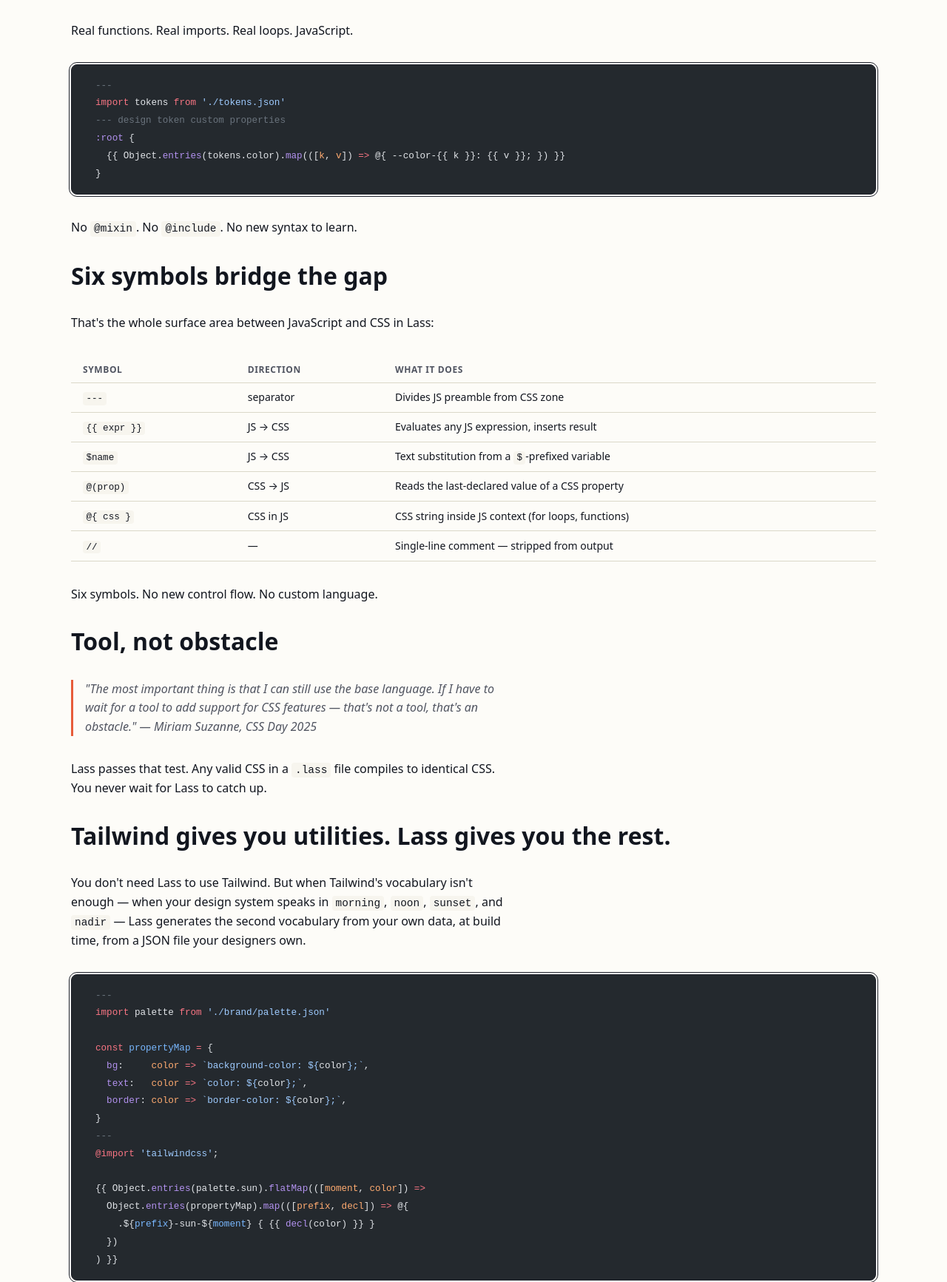
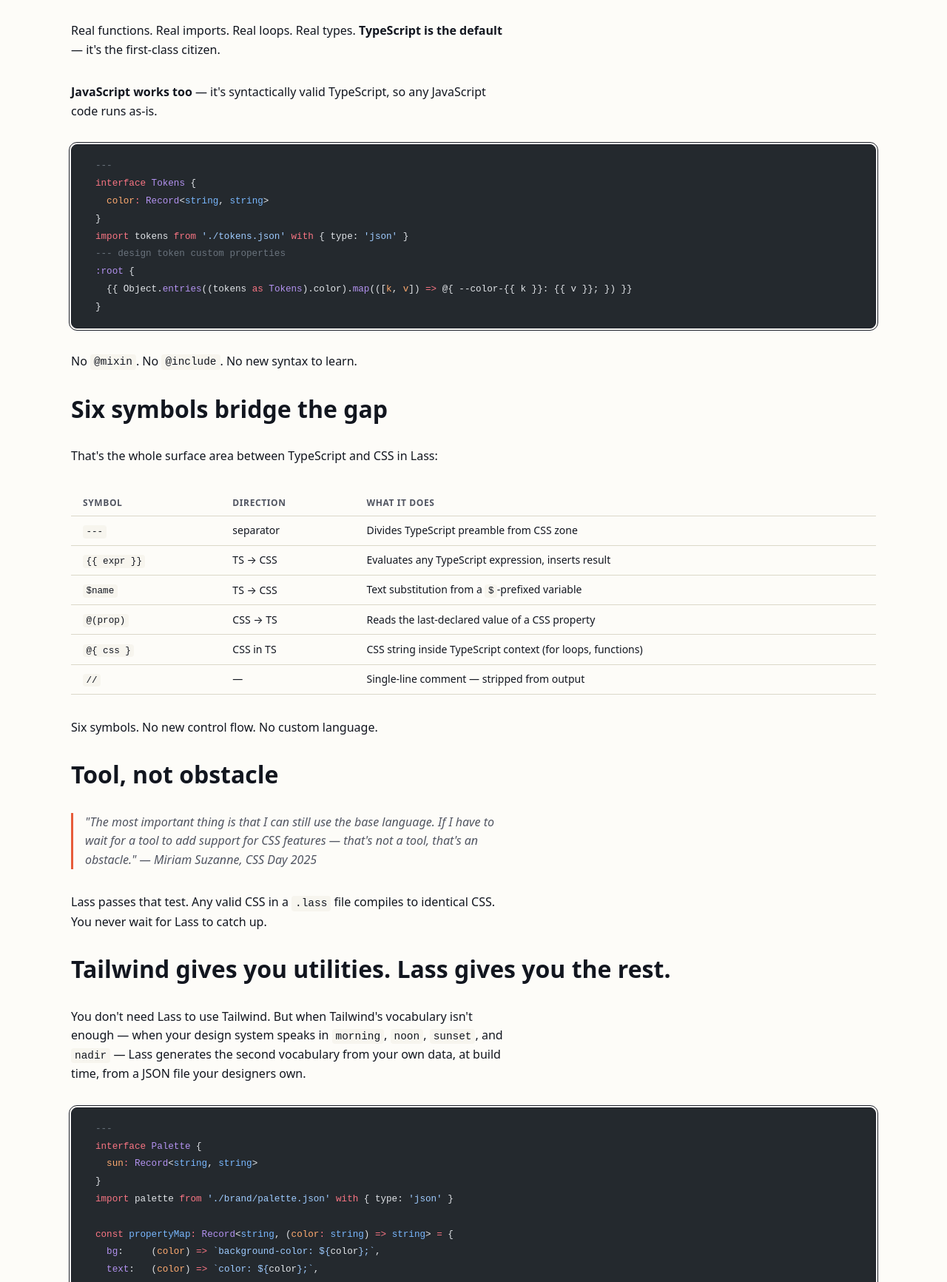
Before and after one commit to lass-lang/lass-lang.github.io, a website built with Vite: page docs/index.html in a window 1280 px wide. Shown: the part 1067-2800 px from the top of the page at 74% size. Built offline with nearby package versions, Linux system fonts and the light colour scheme.

Commit message:
fix: code review fixes — Example 4 preamble delimiter + TypeScript-first positioning
- Add opening --- delimiter to Example 4 (button.lass) fixing CSS zone highlighting
- Update copy: TypeScript-first positioning (JS → TS throughout)
- Add TypeScript interfaces and typed variables to code examples
- Update comparison table with TypeScript-First row
- Update meta descriptions and page titles
- Rebuild docs/ with corrected Shiki highlighting

```diff
--- a/docs/index.html
+++ b/docs/index.html
@@ -3,15 +3,15 @@
 <head>
   <meta charset="UTF-8">
   <meta name="viewport" content="width=device-width, initial-scale=1.0">
-  <title>Lass — CSS + JavaScript. Nothing else.</title>
-  <meta name="description" content="A CSS preprocessor that uses real JavaScript instead of inventing a new language. Compiles to static CSS at build time.">
+  <title>Lass — CSS + TypeScript. Nothing else.</title>
+  <meta name="description" content="A CSS preprocessor that uses real TypeScript instead of inventing a new language. JavaScript works too. Compiles to static CSS at build time.">
   <link rel="stylesheet" href="assets/index-EHLhZfkS.css">
 </head>
 <body>
   <main class="page">
     <h1>Lass</h1>
 <blockquote>
-<p>CSS + JavaScript. Nothing else.</p>
+<p>CSS + TypeScript. Nothing else.</p>
 </blockquote>
 <h2>CSS is already great</h2>
 <p>Modern CSS is remarkable. Use it.</p>
@@ -20,20 +20,24 @@
 <blockquote>
 <p>&quot;A preprocessor that gets out of the way. Write CSS features the day they ship — Lass only touches what you ask it to.&quot;</p>
 </blockquote>
-<h2>When you need logic, use JS</h2>
+<h2>When you need logic, use TypeScript (or JavaScript)</h2>
 <p>Other preprocessors invented their own languages to fill the gap. Sass gave you <code>@mixin</code>, <code>@include</code>, <code>@each</code>, <code>@if</code>, <code>@function</code>. Less gave you <code>.mixin()</code>, <code>each()</code>, <code>when()</code>. New syntax. New rules. New things to remember.</p>
 <p>CSS itself won't add loops. It's declarative — a bucket of properties, not a sequence of steps. That gap is permanent.</p>
 <p>Lass's answer: don't learn a new language. Use the one you already know.</p>
-<p>Real functions. Real imports. Real loops. JavaScript.</p>
+<p>Real functions. Real imports. Real loops. Real types. <strong>TypeScript is the default</strong> — it's the first-class citizen.</p>
+<p><strong>JavaScript works too</strong> — it's syntactically valid TypeScript, so any JavaScript code runs as-is.</p>
 <pre class="shiki shiki-themes github-dark github-light" style="background-color:#24292e;--shiki-light-bg:#fff;color:#e1e4e8;--shiki-light:#24292e" tabindex="0"><code class="language-lass"><span class="line"><span style="color:#6A737D;--shiki-light:#6A737D">---</span></span>
-<span class="line"><span style="color:#F97583;--shiki-light:#D73A49">import</span><span style="color:#E1E4E8;--shiki-light:#24292E"> tokens </span><span style="color:#F97583;--shiki-light:#D73A49">from</span><span style="color:#9ECBFF;--shiki-light:#032F62"> './tokens.json'</span></span>
+<span class="line"><span style="color:#F97583;--shiki-light:#D73A49">interface</span><span style="color:#B392F0;--shiki-light:#6F42C1"> Tokens</span><span style="color:#E1E4E8;--shiki-light:#24292E"> {</span></span>
+<span class="line"><span style="color:#FFAB70;--shiki-light:#E36209">  color</span><span style="color:#F97583;--shiki-light:#D73A49">:</span><span style="color:#B392F0;--shiki-light:#6F42C1"> Record</span><span style="color:#E1E4E8;--shiki-light:#24292E">&#x3C;</span><span style="color:#79B8FF;--shiki-light:#005CC5">string</span><span style="color:#E1E4E8;--shiki-light:#24292E">, </span><span style="color:#79B8FF;--shiki-light:#005CC5">string</span><span style="color:#E1E4E8;--shiki-light:#24292E">></span></span>
+<span class="line"><span style="color:#E1E4E8;--shiki-light:#24292E">}</span></span>
+<span class="line"><span style="color:#F97583;--shiki-light:#D73A49">import</span><span style="color:#E1E4E8;--shiki-light:#24292E"> tokens </span><span style="color:#F97583;--shiki-light:#D73A49">from</span><span style="color:#9ECBFF;--shiki-light:#032F62"> './tokens.json'</span><span style="color:#F97583;--shiki-light:#D73A49"> with</span><span style="color:#E1E4E8;--shiki-light:#24292E"> { type: </span><span style="color:#9ECBFF;--shiki-light:#032F62">'json'</span><span style="color:#E1E4E8;--shiki-light:#24292E"> }</span></span>
 <span class="line"><span style="color:#6A737D;--shiki-light:#6A737D">--- design token custom properties</span></span>
 <span class="line"><span style="color:#B392F0;--shiki-light:#6F42C1">:root</span><span style="color:#E1E4E8;--shiki-light:#24292E"> {</span></span>
-<span class="line"><span style="color:#E1E4E8;--shiki-light:#24292E">  {{ Object.</span><span style="color:#B392F0;--shiki-light:#6F42C1">entries</span><span style="color:#E1E4E8;--shiki-light:#24292E">(tokens.color).</span><span style="color:#B392F0;--shiki-light:#6F42C1">map</span><span style="color:#E1E4E8;--shiki-light:#24292E">(([</span><span style="color:#FFAB70;--shiki-light:#E36209">k</span><span style="color:#E1E4E8;--shiki-light:#24292E">, </span><span style="color:#FFAB70;--shiki-light:#E36209">v</span><span style="color:#E1E4E8;--shiki-light:#24292E">]) </span><span style="color:#F97583;--shiki-light:#D73A49">=></span><span style="color:#E1E4E8;--shiki-light:#24292E"> @{ --color-{{ k }}: {{ v }}; }) }}</span></span>
+<span class="line"><span style="color:#E1E4E8;--shiki-light:#24292E">  {{ Object.</span><span style="color:#B392F0;--shiki-light:#6F42C1">entries</span><span style="color:#E1E4E8;--shiki-light:#24292E">((tokens </span><span style="color:#F97583;--shiki-light:#D73A49">as</span><span style="color:#B392F0;--shiki-light:#6F42C1"> Tokens</span><span style="color:#E1E4E8;--shiki-light:#24292E">).color).</span><span style="color:#B392F0;--shiki-light:#6F42C1">map</span><span style="color:#E1E4E8;--shiki-light:#24292E">(([</span><span style="color:#FFAB70;--shiki-light:#E36209">k</span><span style="color:#E1E4E8;--shiki-light:#24292E">, </span><span style="color:#FFAB70;--shiki-light:#E36209">v</span><span style="color:#E1E4E8;--shiki-light:#24292E">]) </span><span style="color:#F97583;--shiki-light:#D73A49">=></span><span style="color:#E1E4E8;--shiki-light:#24292E"> @{ --color-{{ k }}: {{ v }}; }) }}</span></span>
 <span class="line"><span style="color:#E1E4E8;--shiki-light:#24292E">}</span></span></code></pre>
 <p>No <code>@mixin</code>. No <code>@include</code>. No new syntax to learn.</p>
 <h2>Six symbols bridge the gap</h2>
-<p>That's the whole surface area between JavaScript and CSS in Lass:</p>
+<p>That's the whole surface area between TypeScript and CSS in Lass:</p>
 <table>
 <thead>
 <tr>
@@ -46,27 +50,27 @@
 <tr>
 <td><code>---</code></td>
 <td>separator</td>
-<td>Divides JS preamble from CSS zone</td>
+<td>Divides TypeScript preamble from CSS zone</td>
 </tr>
 <tr>
 <td><code>{{ expr }}</code></td>
-<td>JS → CSS</td>
-<td>Evaluates any JS expression, inserts result</td>
+<td>TS → CSS</td>
+<td>Evaluates any TypeScript expression, inserts result</td>
 </tr>
 <tr>
 <td><code>$name</code></td>
-<td>JS → CSS</td>
+<td>TS → CSS</td>
 <td>Text substitution from a <code>$</code>-prefixed variable</td>
 </tr>
 <tr>
 <td><code>@(prop)</code></td>
-<td>CSS → JS</td>
+<td>CSS → TS</td>
 <td>Reads the last-declared value of a CSS property</td>
 </tr>
 <tr>
 <td><code>@{ css }</code></td>
-<td>CSS in JS</td>
-<td>CSS string inside JS context (for loops, functions)</td>
+<td>CSS in TS</td>
+<td>CSS string inside TypeScript context (for loops, functions)</td>
 </tr>
 <tr>
 <td><code>//</code></td>
@@ -85,17 +89,20 @@
 <h2>Tailwind gives you utilities. Lass gives you the rest.</h2>
 <p>You don't need Lass to use Tailwind. But when Tailwind's vocabulary isn't enough — when your design system speaks in <code>morning</code>, <code>noon</code>, <code>sunset</code>, and <code>nadir</code> — Lass generates the second vocabulary from your own data, at build time, from a JSON file your designers own.</p>
 <pre class="shiki shiki-themes github-dark github-light" style="background-color:#24292e;--shiki-light-bg:#fff;color:#e1e4e8;--shiki-light:#24292e" tabindex="0"><code class="language-lass"><span class="line"><span style="color:#6A737D;--shiki-light:#6A737D">---</span></span>
-<span class="line"><span style="color:#F97583;--shiki-light:#D73A49">import</span><span style="color:#E1E4E8;--shiki-light:#24292E"> palette </span><span style="color:#F97583;--shiki-light:#D73A49">from</span><span style="color:#9ECBFF;--shiki-light:#032F62"> './brand/palette.json'</span></span>
+<span class="line"><span style="color:#F97583;--shiki-light:#D73A49">interface</span><span style="color:#B392F0;--shiki-light:#6F42C1"> Palette</span><span style="color:#E1E4E8;--shiki-light:#24292E"> {</span></span>
+<span class="line"><span style="color:#FFAB70;--shiki-light:#E36209">  sun</span><span style="color:#F97583;--shiki-light:#D73A49">:</span><span style="color:#B392F0;--shiki-light:#6F42C1"> Record</span><span style="color:#E1E4E8;--shiki-light:#24292E">&#x3C;</span><span style="color:#79B8FF;--shiki-light:#005CC5">string</span><span style="color:#E1E4E8;--shiki-light:#24292E">, </span><span style="color:#79B8FF;--shiki-light:#005CC5">string</span><span style="color:#E1E4E8;--shiki-light:#24292E">></span></span>
+<span class="line"><span style="color:#E1E4E8;--shiki-light:#24292E">}</span></span>
+<span class="line"><span style="color:#F97583;--shiki-light:#D73A49">import</span><span style="color:#E1E4E8;--shiki-light:#24292E"> palette </span><span style="color:#F97583;--shiki-light:#D73A49">from</span><span style="color:#9ECBFF;--shiki-light:#032F62"> './brand/palette.json'</span><span style="color:#F97583;--shiki-light:#D73A49"> with</span><span style="color:#E1E4E8;--shiki-light:#24292E"> { type: </span><span style="color:#9ECBFF;--shiki-light:#032F62">'json'</span><span style="color:#E1E4E8;--shiki-light:#24292E"> }</span></span>
 <span class="line"></span>
-<span class="line"><span style="color:#F97583;--shiki-light:#D73A49">const</span><span style="color:#79B8FF;--shiki-light:#005CC5"> propertyMap</span><span style="color:#F97583;--shiki-light:#D73A49"> =</span><span style="color:#E1E4E8;--shiki-light:#24292E"> {</span></span>
-<span class="line"><span style="color:#B392F0;--shiki-light:#6F42C1">  bg</span><span style="color:#E1E4E8;--shiki-light:#24292E">:     </span><span style="color:#FFAB70;--shiki-light:#E36209">color</span><span style="color:#F97583;--shiki-light:#D73A49"> =></span><span style="color:#9ECBFF;--shiki-light:#032F62"> `background-color: ${</span><span style="color:#E1E4E8;--shiki-light:#24292E">color</span><span style="color:#9ECBFF;--shiki-light:#032F62">};`</span><span style="color:#E1E4E8;--shiki-light:#24292E">,</span></span>
-<span class="line"><span style="color:#B392F0;--shiki-light:#6F42C1">  text</span><span style="color:#E1E4E8;--shiki-light:#24292E">:   </span><span style="color:#FFAB70;--shiki-light:#E36209">color</span><span style="color:#F97583;--shiki-light:#D73A49"> =></span><span style="color:#9ECBFF;--shiki-light:#032F62"> `color: ${</span><span style="color:#E1E4E8;--shiki-light:#24292E">color</span><span style="color:#9ECBFF;--shiki-light:#032F62">};`</span><span style="color:#E1E4E8;--shiki-light:#24292E">,</span></span>
-<span class="line"><span style="color:#B392F0;--shiki-light:#6F42C1">  border</span><span style="color:#E1E4E8;--shiki-light:#24292E">: </span><span style="color:#FFAB70;--shiki-light:#E36209">color</span><span style="color:#F97583;--shiki-light:#D73A49"> =></span><span style="color:#9ECBFF;--shiki-light:#032F62"> `border-color: ${</span><span style="color:#E1E4E8;--shiki-light:#24292E">color</span><span style="color:#9ECBFF;--shiki-light:#032F62">};`</span><span style="color:#E1E4E8;--shiki-light:#24292E">,</span></span>
+<span class="line"><span style="color:#F97583;--shiki-light:#D73A49">const</span><span style="color:#79B8FF;--shiki-light:#005CC5"> propertyMap</span><span style="color:#F97583;--shiki-light:#D73A49">:</span><span style="color:#B392F0;--shiki-light:#6F42C1"> Record</span><span style="color:#E1E4E8;--shiki-light:#24292E">&#x3C;</span><span style="color:#79B8FF;--shiki-light:#005CC5">string</span><span style="color:#E1E4E8;--shiki-light:#24292E">, (</span><span style="color:#FFAB70;--shiki-light:#E36209">color</span><span style="color:#F97583;--shiki-light:#D73A49">:</span><span style="color:#79B8FF;--shiki-light:#005CC5"> string</span><span style="color:#E1E4E8;--shiki-light:#24292E">) </span><span style="color:#F97583;--shiki-light:#D73A49">=></span><span style="color:#79B8FF;--shiki-light:#005CC5"> string</span><span style="color:#E1E4E8;--shiki-light:#24292E">> </span><span style="color:#F97583;--shiki-light:#D73A49">=</span><span style="color:#E1E4E8;--shiki-light:#24292E"> {</span></span>
+<span class="line"><span style="color:#B392F0;--shiki-light:#6F42C1">  bg</span><span style="color:#E1E4E8;--shiki-light:#24292E">:     (</span><span style="color:#FFAB70;--shiki-light:#E36209">color</span><span style="color:#E1E4E8;--shiki-light:#24292E">) </span><span style="color:#F97583;--shiki-light:#D73A49">=></span><span style="color:#9ECBFF;--shiki-light:#032F62"> `background-color: ${</span><span style="color:#E1E4E8;--shiki-light:#24292E">color</span><span style="color:#9ECBFF;--shiki-light:#032F62">};`</span><span style="color:#E1E4E8;--shiki-light:#24292E">,</span></span>
+<span class="line"><span style="color:#B392F0;--shiki-light:#6F42C1">  text</span><span style="color:#E1E4E8;--shiki-light:#24292E">:   (</span><span style="color:#FFAB70;--shiki-light:#E36209">color</span><span style="color:#E1E4E8;--shiki-light:#24292E">) </span><span style="color:#F97583;--shiki-light:#D73A49">=></span><span style="color:#9ECBFF;--shiki-light:#032F62"> `color: ${</span><span style="color:#E1E4E8;--shiki-light:#24292E">color</span><span style="color:#9ECBFF;--shiki-light:#032F62">};`</span><span style="color:#E1E4E8;--shiki-light:#24292E">,</span></span>
+<span class="line"><span style="color:#B392F0;--shiki-light:#6F42C1">  border</span><span style="color:#E1E4E8;--shiki-light:#24292E">: (</span><span style="color:#FFAB70;--shiki-light:#E36209">color</span><span style="color:#E1E4E8;--shiki-light:#24292E">) </span><span style="color:#F97583;--shiki-light:#D73A49">=></span><span style="color:#9ECBFF;--shiki-light:#032F62"> `border-color: ${</span><span style="color:#E1E4E8;--shiki-light:#24292E">color</span><span style="color:#9ECBFF;--shiki-light:#032F62">};`</span><span style="color:#E1E4E8;--shiki-light:#24292E">,</span></span>
 <span class="line"><span style="color:#E1E4E8;--shiki-light:#24292E">}</span></span>
 <span class="line"><span style="color:#6A737D;--shiki-light:#6A737D">---</span></span>
 <span class="line"><span style="color:#F97583;--shiki-light:#D73A49">@import</span><span style="color:#9ECBFF;--shiki-light:#032F62"> 'tailwindcss'</span><span style="color:#E1E4E8;--shiki-light:#24292E">;</span></span>
 <span class="line"></span>
-<span class="line"><span style="color:#E1E4E8;--shiki-light:#24292E">{{ Object.</span><span style="color:#B392F0;--shiki-light:#6F42C1">entries</span><span style="color:#E1E4E8;--shiki-light:#24292E">(palette.sun).</span><span style="color:#B392F0;--shiki-light:#6F42C1">flatMap</span><span style="color:#E1E4E8;--shiki-light:#24292E">(([</span><span style="color:#FFAB70;--shiki-light:#E36209">moment</span><span style="color:#E1E4E8;--shiki-light:#24292E">, </span><span style="color:#FFAB70;--shiki-light:#E36209">color</span><span style="color:#E1E4E8;--shiki-light:#24292E">]) </span><span style="color:#F97583;--shiki-light:#D73A49">=></span></span>
+<span class="line"><span style="color:#E1E4E8;--shiki-light:#24292E">{{ Object.</span><span style="color:#B392F0;--shiki-light:#6F42C1">entries</span><span style="color:#E1E4E8;--shiki-light:#24292E">((palette </span><span style="color:#F97583;--shiki-light:#D73A49">as</span><span style="color:#B392F0;--shiki-light:#6F42C1"> Palette</span><span style="color:#E1E4E8;--shiki-light:#24292E">).sun).</span><span style="color:#B392F0;--shiki-light:#6F42C1">flatMap</span><span style="color:#E1E4E8;--shiki-light:#24292E">(([</span><span style="color:#FFAB70;--shiki-light:#E36209">moment</span><span style="color:#E1E4E8;--shiki-light:#24292E">, </span><span style="color:#FFAB70;--shiki-light:#E36209">color</span><span style="color:#E1E4E8;--shiki-light:#24292E">]) </span><span style="color:#F97583;--shiki-light:#D73A49">=></span></span>
 <span class="line"><span style="color:#E1E4E8;--shiki-light:#24292E">  Object.</span><span style="color:#B392F0;--shiki-light:#6F42C1">entries</span><span style="color:#E1E4E8;--shiki-light:#24292E">(propertyMap).</span><span style="color:#B392F0;--shiki-light:#6F42C1">map</span><span style="color:#E1E4E8;--shiki-light:#24292E">(([</span><span style="color:#FFAB70;--shiki-light:#E36209">prefix</span><span style="color:#E1E4E8;--shiki-light:#24292E">, </span><span style="color:#FFAB70;--shiki-light:#E36209">decl</span><span style="color:#E1E4E8;--shiki-light:#24292E">]) </span><span style="color:#F97583;--shiki-light:#D73A49">=></span><span style="color:#E1E4E8;--shiki-light:#24292E"> @{</span></span>
 <span class="line"><span style="color:#E1E4E8;--shiki-light:#24292E">    .${</span><span style="color:#79B8FF;--shiki-light:#005CC5">prefix</span><span style="color:#E1E4E8;--shiki-light:#24292E">}-sun-${</span><span style="color:#79B8FF;--shiki-light:#005CC5">moment</span><span style="color:#E1E4E8;--shiki-light:#24292E">} { {{ </span><span style="color:#B392F0;--shiki-light:#6F42C1">decl</span><span style="color:#E1E4E8;--shiki-light:#24292E">(color) }} }</span></span>
 <span class="line"><span style="color:#E1E4E8;--shiki-light:#24292E">  })</span></span>
@@ -122,13 +129,13 @@
 <td>Logic layer</td>
 <td>Custom language (<code>@mixin</code>, <code>@if</code>, <code>@each</code>)</td>
 <td>Custom language (<code>.mixin()</code>, <code>when()</code>)</td>
-<td>JavaScript — the real thing</td>
+<td>TypeScript — the real thing</td>
 </tr>
 <tr>
 <td>Variables</td>
 <td><code>$var</code> (Sass syntax)</td>
 <td><code>@var</code> (Less syntax)</td>
-<td><code>const $var = value</code> (real JS)</td>
+<td><code>const $var = value</code> (real TS)</td>
 </tr>
 <tr>
 <td>Loops</td>
@@ -141,6 +148,12 @@
 <td><code>@use 'tokens'</code></td>
 <td><code>@import</code></td>
 <td><code>import tokens from './tokens.json'</code></td>
+</tr>
+<tr>
+<td>Type safety</td>
+<td>—</td>
+<td>—</td>
+<td><strong>TypeScript-First</strong> (optional types, full IntelliSense)</td>
 </tr>
 </tbody>
 </table>
```
Also changed, not shown: docs/examples/index.html (+8 -7 lines), index.html (+1 -1 lines), template.html (+2 -2 lines), README.md, examples/README.md.
